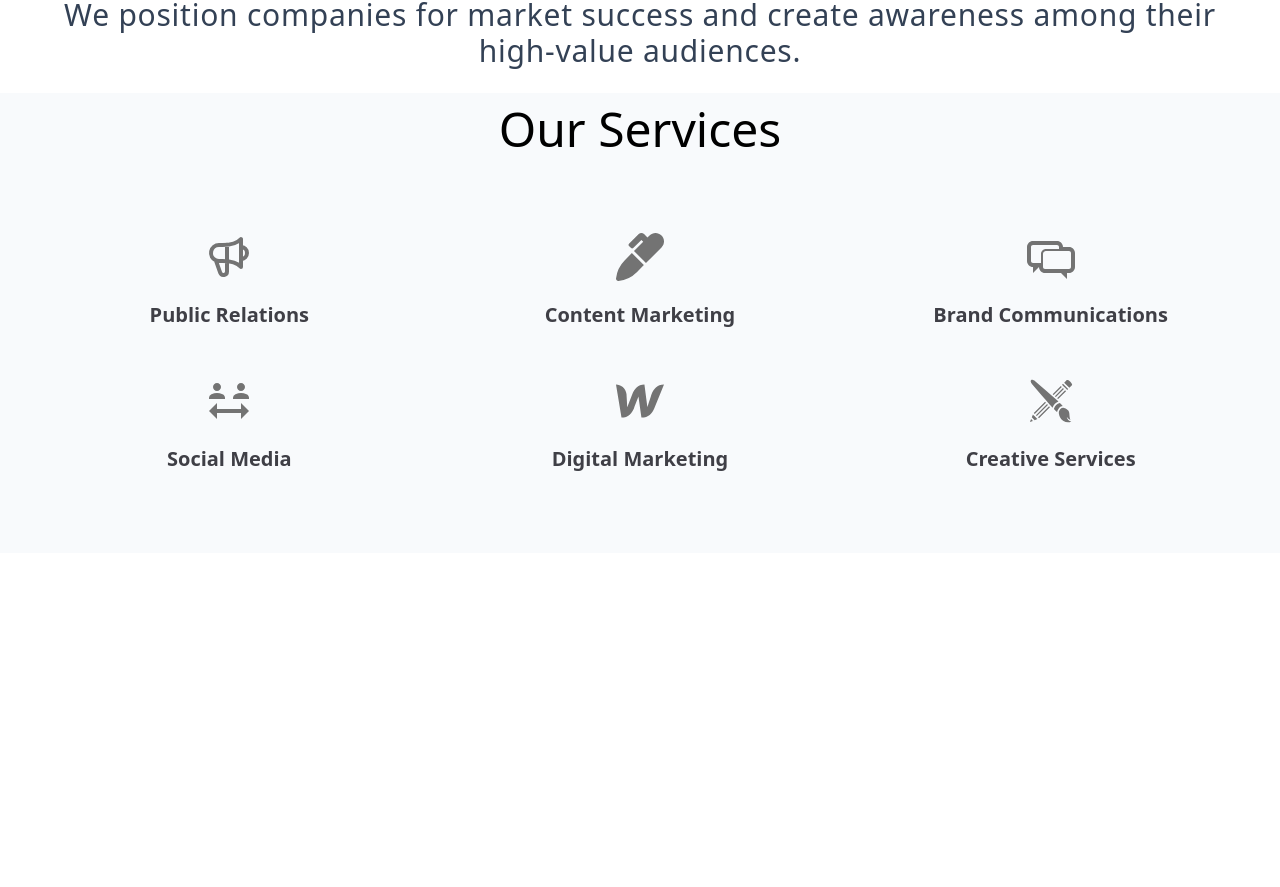
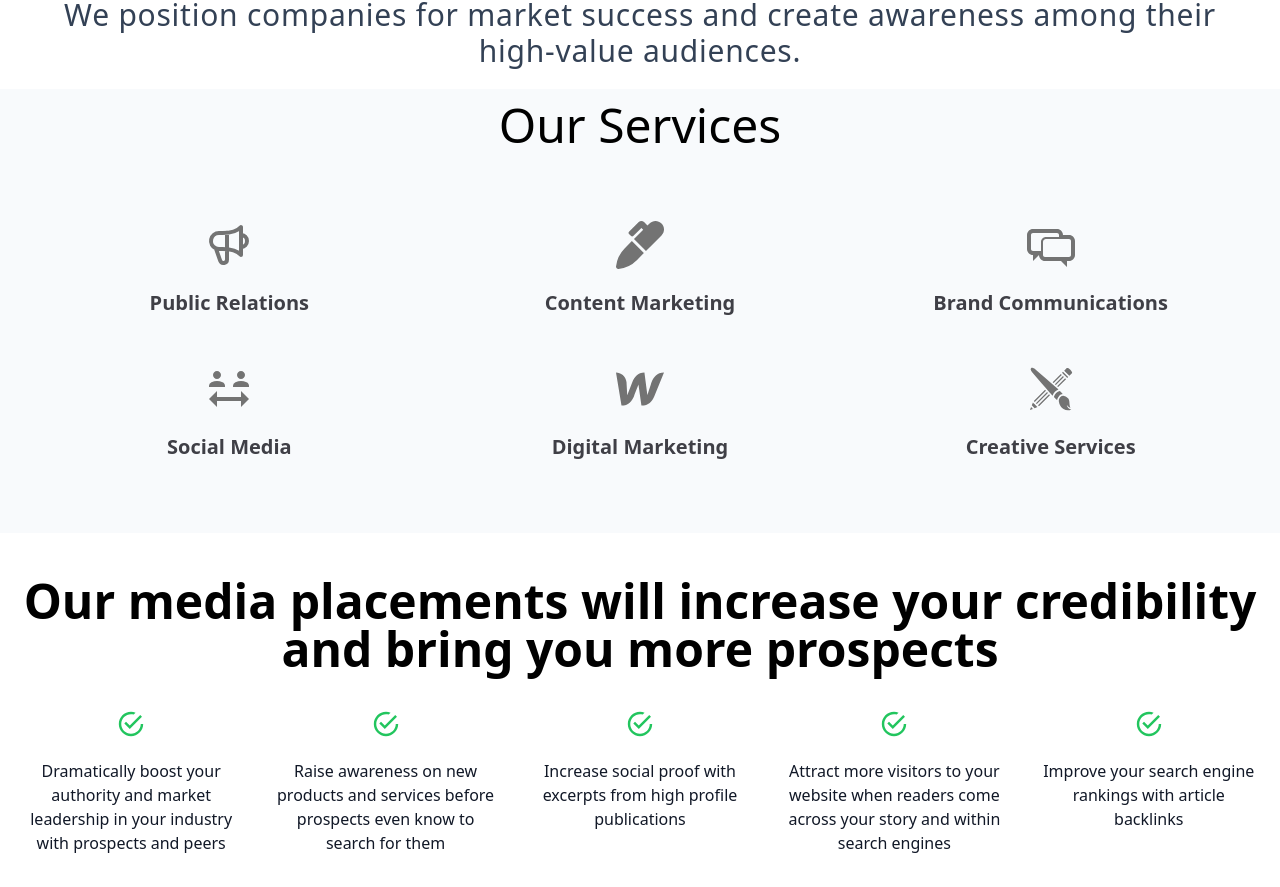
Before and after one commit to appzaib/Pliocio, a Next.js app: page / in a window 1280 px wide. Shown: the part 647-1534 px from the top of the page. Before the commit the page ends 1200 px from the top, so only its background shows below. Built offline with nearby package versions, Linux system fonts and the light colour scheme.

Commit message:
Add Media Section

```diff
--- a/pages/index.js
+++ b/pages/index.js
@@ -5,6 +5,7 @@ import { TiMessages } from "react-icons/ti"
 import { MdSocialDistance } from "react-icons/md"
 import { SiWebflow } from "react-icons/si"
 import { GiPencilBrush } from "react-icons/gi"
+import { IoMdCheckmarkCircleOutline } from "react-icons/io"
 
 export default function Home() {
   return (
@@ -15,12 +16,12 @@ export default function Home() {
       </Head>
       <div className="section text-center mb-5">
         <img src="featured.jpeg" className='w-full h-auto' alt="" />
-        <h2 className='text-3xl px-3 py-1 tracking-wide text-slate-700'>We position companies for market success and create awareness among their high‑value audiences.
+        <h2 className='lg:text-3xl px-3 pt-1 tracking-wide text-slate-700'>We position companies for market success and create awareness among their high‑value audiences.
         </h2>
       </div>
       <div className='text-center bg-slate-50'>
         <h2 className='lg:text-5xl pt-3'>Our Services</h2>
-        <div className="container px-6 py-14 mx-auto">
+        <div className="container px-6 py-12 mx-auto">
           <div className="flex flex-wrap">
             <div className="lg:w-1/3 lg:mb-0 mb-6 p-6">
               <div className="h-full text-center">
@@ -42,7 +43,7 @@ export default function Home() {
               <div className="h-full text-center">
                 <TiMessages className="w-12 h-12 mb-5 object-cover object-center inline-block text-neutral-500" />
                 <a href="">
-                  <h2 className='text-xl font-semibold text-zinc-700'>Brand Communications</h2>
+                  <h2 className='lg:text-xl font-semibold text-zinc-700'>Brand Communications</h2>
                 </a>
               </div>
             </div>
@@ -73,6 +74,57 @@ export default function Home() {
           </div>
         </div>
       </div>
+      <div className='text-center container px-5 py-8 mx-auto'>
+        <h2 className='lg:text-5xl texl-3xl py-3 font-semibold'>Our media placements will increase your credibility and bring you more prospects
+        </h2>
+        <div className="flex flex-wrap sm:-m-4 pt-6 -mb-10 md:space-y-0 space-y-6">
+          <div className="p-4 lg:w-1/5 md:w-1/3 flex flex-col text-center items-center">
+            <div className="text-3xl inline-flex items-center justify-center text-green-500 mb-5">
+              <IoMdCheckmarkCircleOutline />
+            </div>
+            <div className="flex-grow">
+              <h2 className="text-gray-900 text-base font-medium">Dramatically boost your authority and market leadership in your industry with prospects and peers
+              </h2>
+            </div>
+          </div>
+          <div className="p-4 lg:w-1/5 md:w-1/3 flex flex-col text-center items-center">
+            <div className="text-3xl inline-flex items-center justify-center text-green-500 mb-5">
+              <IoMdCheckmarkCircleOutline />
+            </div>
+            <div className="flex-grow">
+              <h2 className="text-gray-900 text-base font-medium">Raise awareness on new products and services before prospects even know to search for them
+              </h2>
+            </div>
+          </div>
+          <div className="p-4 lg:w-1/5 md:w-1/3 flex flex-col text-center items-center">
+            <div className="text-3xl inline-flex items-center justify-center text-green-500 mb-5">
+              <IoMdCheckmarkCircleOutline />
+            </div>
+            <div className="flex-grow">
+              <h2 className="text-gray-900 text-base font-medium">Increase social proof with excerpts from high profile publications
+              </h2>
+            </div>
+          </div>
+          <div className="p-4 lg:w-1/5 md:w-1/3 flex flex-col text-center items-center">
+            <div className="text-3xl inline-flex items-center justify-center text-green-500 mb-5">
+              <IoMdCheckmarkCircleOutline />
+            </div>
+            <div className="flex-grow">
+              <h2 className="text-gray-900 text-base font-medium">Attract more visitors to your website when readers come across your story and within search engines
+              </h2>
+            </div>
+          </div>
+          <div className="p-4 lg:w-1/5 md:w-1/3 flex flex-col text-center items-center">
+            <div className="text-3xl inline-flex items-center justify-center text-green-500 mb-5">
+              <IoMdCheckmarkCircleOutline />
+            </div>
+            <div className="flex-grow">
+              <h2 className="text-gray-900 text-base font-medium">Improve your search engine rankings with article backlinks
+              </h2>
+            </div>
+          </div>
+        </div>
+      </div>
     </>
   )
 }
```
